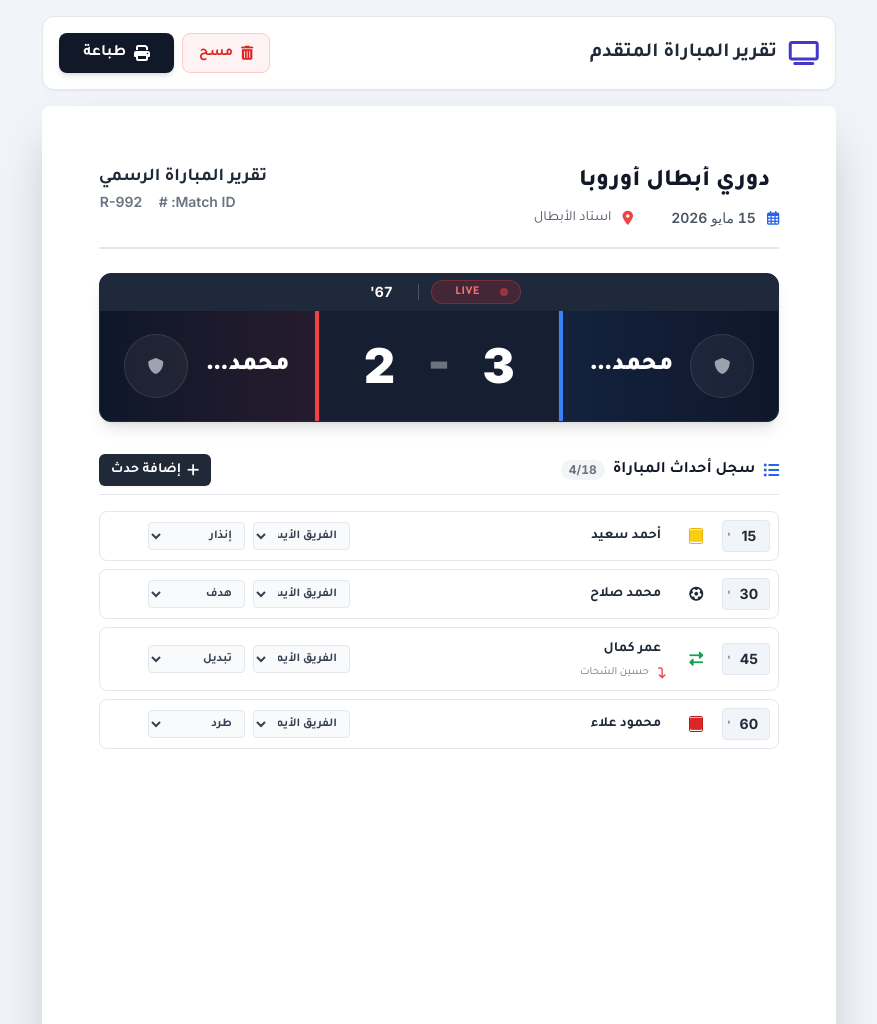
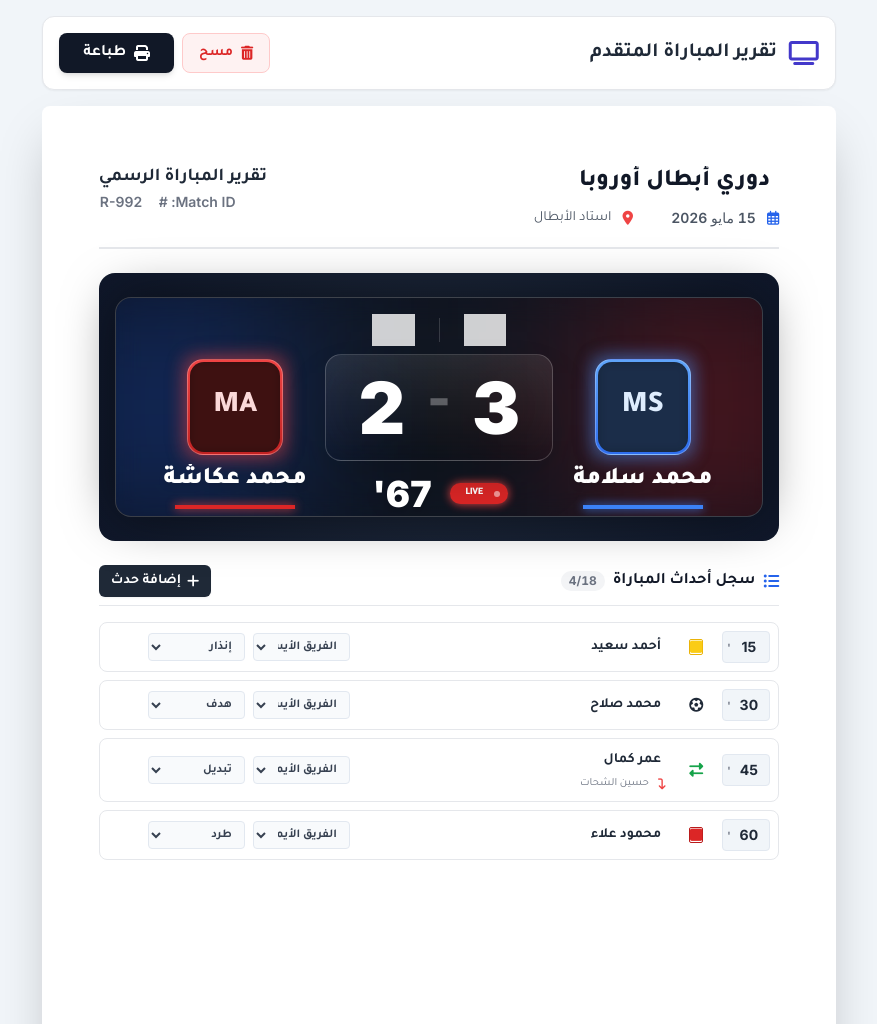
Before and after one commit to sindbadmasry/AboSaedYouth, a plain HTML site: page index.html in a window 1280 px wide. Shown: the top 1024 px of the page, without its empty margins (201-1078 px from the left). Drawn offline with nearby package versions, Linux system fonts and the light colour scheme; grey boxes are pictures that could not be loaded.

Commit message:
Update index.html

```diff
--- a/index.html
+++ b/index.html
@@ -57,24 +57,29 @@
             box-shadow: 0 0 0 3px rgba(67, 56, 202, 0.15);
         }
 
-        /* حقول التعديل الداكنة (لوحة البث) */
+        /* حقول التعديل الداكنة المخصصة للوحة البث */
         .editable-dark {
             background: transparent;
             border: 1px dashed transparent;
             color: inherit;
-            transition: all 0.2s;
+            transition: all 0.2s ease;
             text-align: inherit;
             font-family: inherit;
             font-weight: inherit;
             font-size: inherit;
             padding: 0 4px;
+            border-radius: 0.375rem;
+            outline: none;
         }
-        .editable-dark:hover { border-color: rgba(255,255,255,0.3); background: rgba(255,255,255,0.05); }
+        .editable-dark:hover {
+            border-color: rgba(255,255,255,0.3);
+            background: rgba(255,255,255,0.1);
+        }
         .editable-dark:focus {
-            outline: none;
             border-color: rgba(255,255,255,0.8);
-            background: rgba(0,0,0,0.4);
+            background: rgba(0,0,0,0.5);
             border-style: solid;
+            box-shadow: 0 0 10px rgba(255,255,255,0.2);
         }
 
         .font-num { font-family: 'Inter', sans-serif; font-variant-numeric: tabular-nums; }
@@ -137,58 +142,89 @@
             </div>
         </div>
 
-        <div class="w-full bg-tv-main rounded-xl mb-8 overflow-hidden shadow-lg border border-gray-800 text-white flex flex-col">
+        <div class="w-full flex justify-center py-6 mb-6 rounded-2xl print:py-2 print:mb-4 select-none" style="background: radial-gradient(circle, #1e293b 0%, #0f172a 100%);">
 
-            <div class="bg-tv-secondary w-full py-1.5 flex justify-center items-center gap-3 border-b border-gray-800 shadow-sm relative z-10">
-                <div class="flex items-center gap-2 bg-red-600/20 px-3 py-0.5 rounded-full border border-red-500/30">
-                    <div class="w-2 h-2 bg-red-500 rounded-full animate-pulse"></div>
-                    <input type="text" x-model="match.liveText" class="editable-dark text-xs font-bold text-red-400 w-12 text-center uppercase tracking-wider" placeholder="LIVE">
+            <div class="relative w-full max-w-[850px] md:h-[220px] bg-black/40 backdrop-blur-md rounded-2xl border border-white/20 shadow-[0_0_50px_rgba(0,0,0,0.5)] overflow-hidden flex flex-col p-4 print:shadow-none print:border-gray-800 mx-4">
+
+                <div class="absolute -left-20 top-1/2 -translate-y-1/2 w-64 h-64 bg-blue-600/30 blur-[80px] pointer-events-none"></div>
+                <div class="absolute -right-20 top-1/2 -translate-y-1/2 w-64 h-64 bg-red-600/30 blur-[80px] pointer-events-none"></div>
+
+                <div class="flex justify-center items-center gap-6 mb-2 opacity-80 relative z-10">
+                    <img src="https://upload.wikimedia.org/wikipedia/en/f/f2/Premier_League_Logo.svg" class="h-8 filter brightness-200">
+                    <div class="h-6 w-[1px] bg-white/20"></div>
+                    <img src="https://upload.wikimedia.org/wikipedia/en/b/bf/UEFA_Champions_League_logo_2.svg" class="h-8 filter brightness-200">
                 </div>
-                <div class="h-4 w-px bg-gray-600"></div>
-                <input type="text" x-model="match.timeText" class="editable-dark text-sm font-num font-bold text-white w-12 text-center" placeholder="67'">
-            </div>
 
-            <div class="w-full flex items-stretch min-h-[90px] md:min-h-[110px]">
+                <div class="flex items-center justify-between flex-1 relative z-10 px-2 md:px-4">
 
-                <div class="flex-1 flex items-center justify-start px-3 md:px-6 relative overflow-hidden bg-gradient-to-r from-tv-accentA/10 to-transparent">
-                    <div class="absolute left-0 top-0 w-1 h-full bg-tv-accentA"></div>
-                    <div class="flex items-center gap-3 w-full max-w-full">
-                        <label class="shrink-0 w-12 h-12 md:w-16 md:h-16 bg-white/5 rounded-full border border-white/10 flex items-center justify-center cursor-pointer overflow-hidden hover:border-tv-accentA transition-colors group">
-                            <input type="file" accept="image/*" class="hidden no-print" @change="uploadLogo($event, 'A')">
-                            <template x-if="match.logoA"><img :src="match.logoA" class="w-full h-full object-contain p-1"></template>
-                            <template x-if="!match.logoA"><i class="fa-solid fa-shield text-gray-400 group-hover:text-white"></i></template>
-                        </label>
-                        <div class="flex-1 min-w-0">
-                            <input type="text" x-model="match.teamA" class="editable-dark w-full text-base md:text-2xl font-black text-white text-left truncate" placeholder="الفريق الأول">
+                    <div class="flex flex-col items-center gap-2 w-[30%]">
+                        <div class="relative group">
+                            <label class="block w-16 h-16 md:w-24 md:h-24 rounded-2xl bg-gradient-to-b from-blue-400 to-blue-600 p-0.5 shadow-[0_0_20px_rgba(59,130,246,0.5)] cursor-pointer overflow-hidden border border-white/30">
+                                <input type="file" accept="image/*" class="hidden no-print" @change="uploadLogo($event, 'A')">
+                                <div class="w-full h-full bg-[#0a101d] rounded-[14px] flex items-center justify-center overflow-hidden">
+                                    <template x-if="match.logoA">
+                                        <img :src="match.logoA" class="w-full h-full object-contain p-1">
+                                    </template>
+                                    <template x-if="!match.logoA">
+                                        <div class="text-white font-black text-xl md:text-3xl">MS</div>
+                                    </template>
+                                </div>
+                            </label>
+                            <div class="absolute -inset-1 bg-blue-400 blur opacity-20 group-hover:opacity-40 transition"></div>
+                        </div>
+                        <input type="text" x-model="match.teamA" class="editable-dark w-full text-center text-sm md:text-2xl font-black text-white drop-shadow-md" placeholder="محمد سلامة">
+                        <div class="w-full max-w-[120px] h-1 bg-blue-500 shadow-[0_0_10px_#3b82f6]"></div>
+                    </div>
+
+                    <div class="flex flex-col items-center justify-center w-[35%] relative">
+                        <div class="bg-gradient-to-b from-white/10 to-transparent border border-white/20 rounded-2xl px-4 md:px-6 py-1 md:py-2 flex items-center justify-center gap-2 md:gap-4 shadow-2xl backdrop-blur-xl">
+                            <input type="text" x-model="match.scoreA" class="editable-dark w-10 md:w-16 text-center text-4xl md:text-7xl font-black text-white font-num" placeholder="3">
+                            <span class="text-3xl md:text-6xl font-black text-white/30 self-center">-</span>
+                            <input type="text" x-model="match.scoreB" class="editable-dark w-10 md:w-16 text-center text-4xl md:text-7xl font-black text-white font-num" placeholder="2">
+                        </div>
+
+                        <div class="flex items-center gap-2 md:gap-4 mt-3">
+                            <div class="flex items-center gap-1 bg-red-600 px-2 py-0.5 rounded-full shadow-[0_0_10px_#ef4444]">
+                                <div class="w-1.5 h-1.5 bg-white rounded-full animate-pulse"></div>
+                                <input type="text" x-model="match.liveText" class="editable-dark text-[8px] md:text-[10px] font-black text-white tracking-tighter w-8 text-center p-0" placeholder="LIVE">
+                            </div>
+                            <div class="flex items-center font-num">
+                                <input type="text" x-model="match.timeText" class="editable-dark text-2xl md:text-4xl font-black text-white drop-shadow-lg w-12 md:w-16 text-center p-0" placeholder="67'">
+                            </div>
                         </div>
                     </div>
+
+                    <div class="flex flex-col items-center gap-2 w-[30%]">
+                        <div class="relative group">
+                            <label class="block w-16 h-16 md:w-24 md:h-24 rounded-2xl bg-gradient-to-b from-red-500 to-red-700 p-0.5 shadow-[0_0_20px_rgba(239,68,68,0.5)] cursor-pointer overflow-hidden border border-white/30">
+                                <input type="file" accept="image/*" class="hidden no-print" @change="uploadLogo($event, 'B')">
+                                <div class="w-full h-full bg-[#120505] rounded-[14px] flex items-center justify-center overflow-hidden">
+                                    <template x-if="match.logoB">
+                                        <img :src="match.logoB" class="w-full h-full object-contain p-1">
+                                    </template>
+                                    <template x-if="!match.logoB">
+                                        <div class="text-white font-black text-xl md:text-3xl">MA</div>
+                                    </template>
+                                </div>
+                            </label>
+                            <div class="absolute -inset-1 bg-red-500 blur opacity-20 group-hover:opacity-40 transition"></div>
+                        </div>
+                        <input type="text" x-model="match.teamB" class="editable-dark w-full text-center text-sm md:text-2xl font-black text-white drop-shadow-md" placeholder="محمد عكاشة">
+                        <div class="w-full max-w-[120px] h-1 bg-red-600 shadow-[0_0_10px_#ef4444]"></div>
+                    </div>
+
                 </div>
 
-                <div class="shrink-0 flex items-center justify-center px-4 md:px-8 bg-tv-secondary/50 border-x border-gray-800 relative">
-                    <div class="flex items-center gap-2 md:gap-4 font-num font-black text-3xl md:text-5xl text-white">
-                        <input type="text" x-model="match.scoreA" class="editable-dark w-10 md:w-14 text-center" placeholder="0">
-                        <span class="text-gray-500 pb-1.5 md:pb-2">-</span>
-                        <input type="text" x-model="match.scoreB" class="editable-dark w-10 md:w-14 text-center" placeholder="0">
+                <div class="flex justify-center gap-4 mt-2 opacity-60 pb-2 relative z-10">
+                    <div class="flex gap-1">
+                        <div class="w-3 h-4 bg-yellow-400 rounded-sm shadow-sm"></div>
+                        <div class="w-3 h-4 bg-red-600 rounded-sm shadow-sm"></div>
                     </div>
+                    <i class="fa-solid fa-chart-simple text-white text-xs self-center"></i>
+                    <i class="fa-regular fa-clock text-white text-xs self-center"></i>
                 </div>
-
-                <div class="flex-1 flex items-center justify-end px-3 md:px-6 relative overflow-hidden bg-gradient-to-l from-tv-accentB/10 to-transparent">
-                    <div class="absolute right-0 top-0 w-1 h-full bg-tv-accentB"></div>
-                    <div class="flex items-center gap-3 w-full max-w-full justify-end">
-                        <div class="flex-1 min-w-0 flex justify-end">
-                            <input type="text" x-model="match.teamB" class="editable-dark w-full text-base md:text-2xl font-black text-white text-right truncate" dir="rtl" placeholder="الفريق الثاني">
-                        </div>
-                        <label class="shrink-0 w-12 h-12 md:w-16 md:h-16 bg-white/5 rounded-full border border-white/10 flex items-center justify-center cursor-pointer overflow-hidden hover:border-tv-accentB transition-colors group">
-                            <input type="file" accept="image/*" class="hidden no-print" @change="uploadLogo($event, 'B')">
-                            <template x-if="match.logoB"><img :src="match.logoB" class="w-full h-full object-contain p-1"></template>
-                            <template x-if="!match.logoB"><i class="fa-solid fa-shield text-gray-400 group-hover:text-white"></i></template>
-                        </label>
-                    </div>
-                </div>
-
             </div>
         </div>
-
         <div class="mb-4 flex-1">
             <div class="flex justify-between items-center mb-4 pb-2 border-b border-gray-200">
                 <h3 class="text-base font-bold flex items-center gap-2 text-print-text">
@@ -288,9 +324,9 @@
             Alpine.data('matchApp', () => ({
                 match: defaultData,
                 init() {
-                    const saved = localStorage.getItem('matchReport_Pro');
+                    const saved = localStorage.getItem('matchReport_Final');
                     if (saved) { try { this.match = JSON.parse(saved); } catch (e) { this.match = defaultData; } }
-                    this.$watch('match', (newValue) => { localStorage.setItem('matchReport_Pro', JSON.stringify(newValue)); }, { deep: true });
+                    this.$watch('match', (newValue) => { localStorage.setItem('matchReport_Final', JSON.stringify(newValue)); }, { deep: true });
                 },
                 uploadLogo(event, team) {
                     const file = event.target.files[0];
@@ -315,7 +351,7 @@
                 resetData() {
                     if(confirm('هل أنت متأكد من مسح كافة بيانات التقرير؟')) {
                         this.match = { ...defaultData, events: [], logoA: null, logoB: null, scoreA: '0', scoreB: '0', teamA: '', teamB: '' };
-                        localStorage.removeItem('matchReport_Pro');
+                        localStorage.removeItem('matchReport_Final');
                     }
                 }
             }))
```
